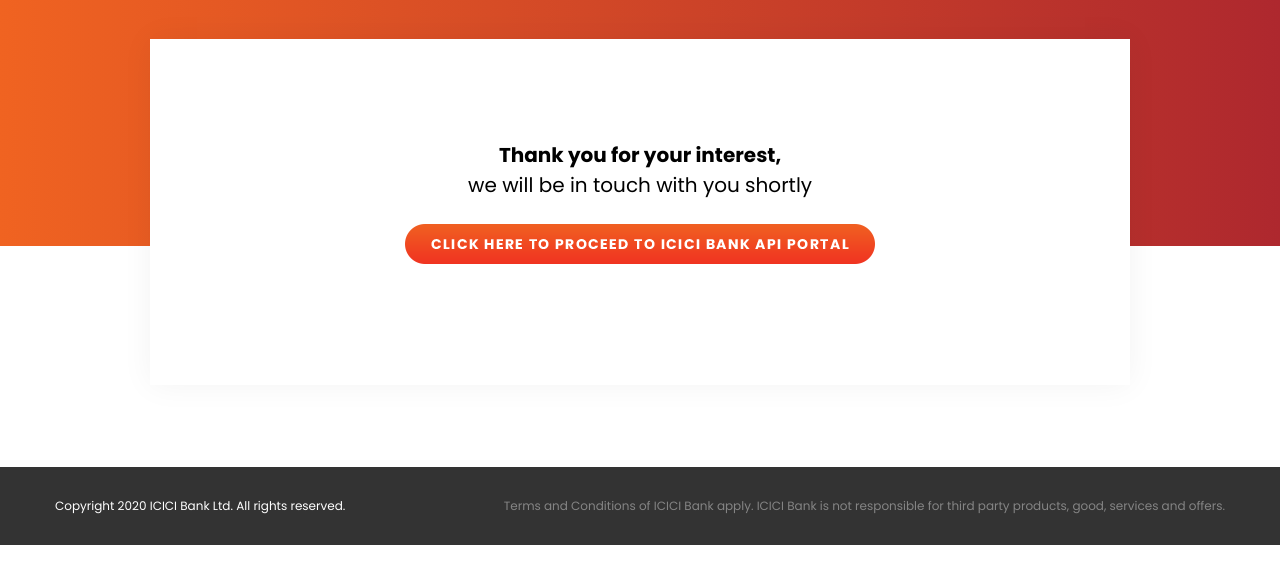
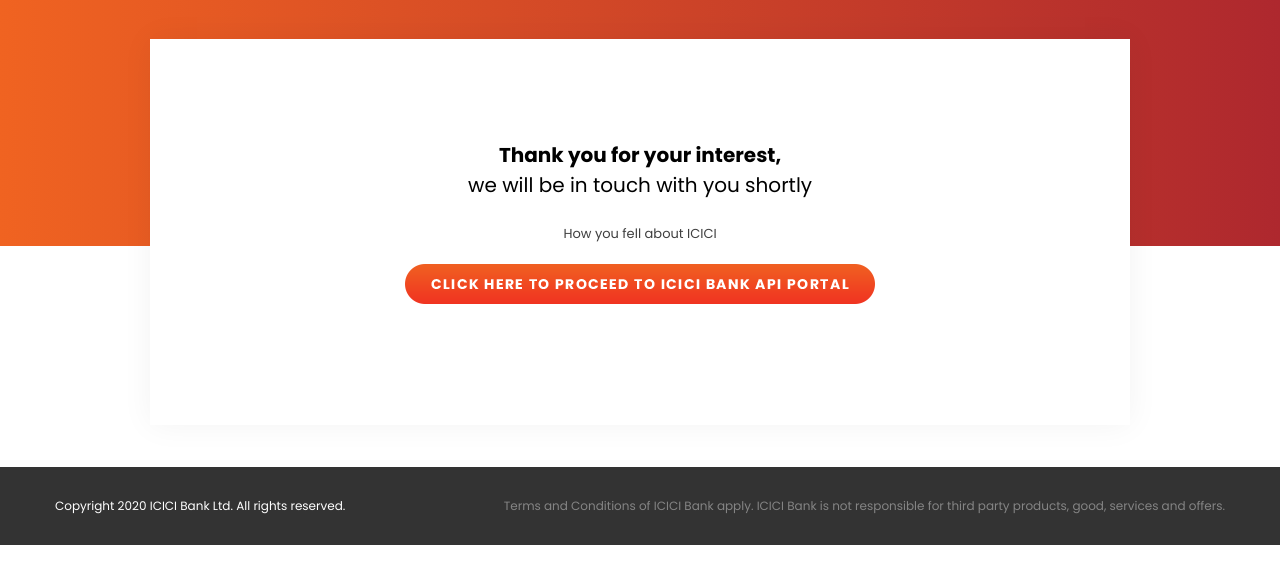
Before and after one commit to Ls-prafulla/project-cicd, a plain HTML site: page thank-you.html in a window 1280 px wide. Shown: the part 83-666 px from the top of the page. Drawn offline with Linux system fonts and the light colour scheme.

Commit message:
updated page thank you

```diff
--- a/thank-you.html
+++ b/thank-you.html
@@ -32,6 +32,7 @@
         <div class="inner-from thank-new">
           <div class="thanks-sect">
             <h2><span>Thank you for your interest,</span><br>we will be in touch with you shortly</h2>
+            <p>How you fell about ICICI</p>
 			  <a href="#" class="proceed"><img src="images/click-btn.png" alt="clcik"></a>
 			</div>
         </div>
```
